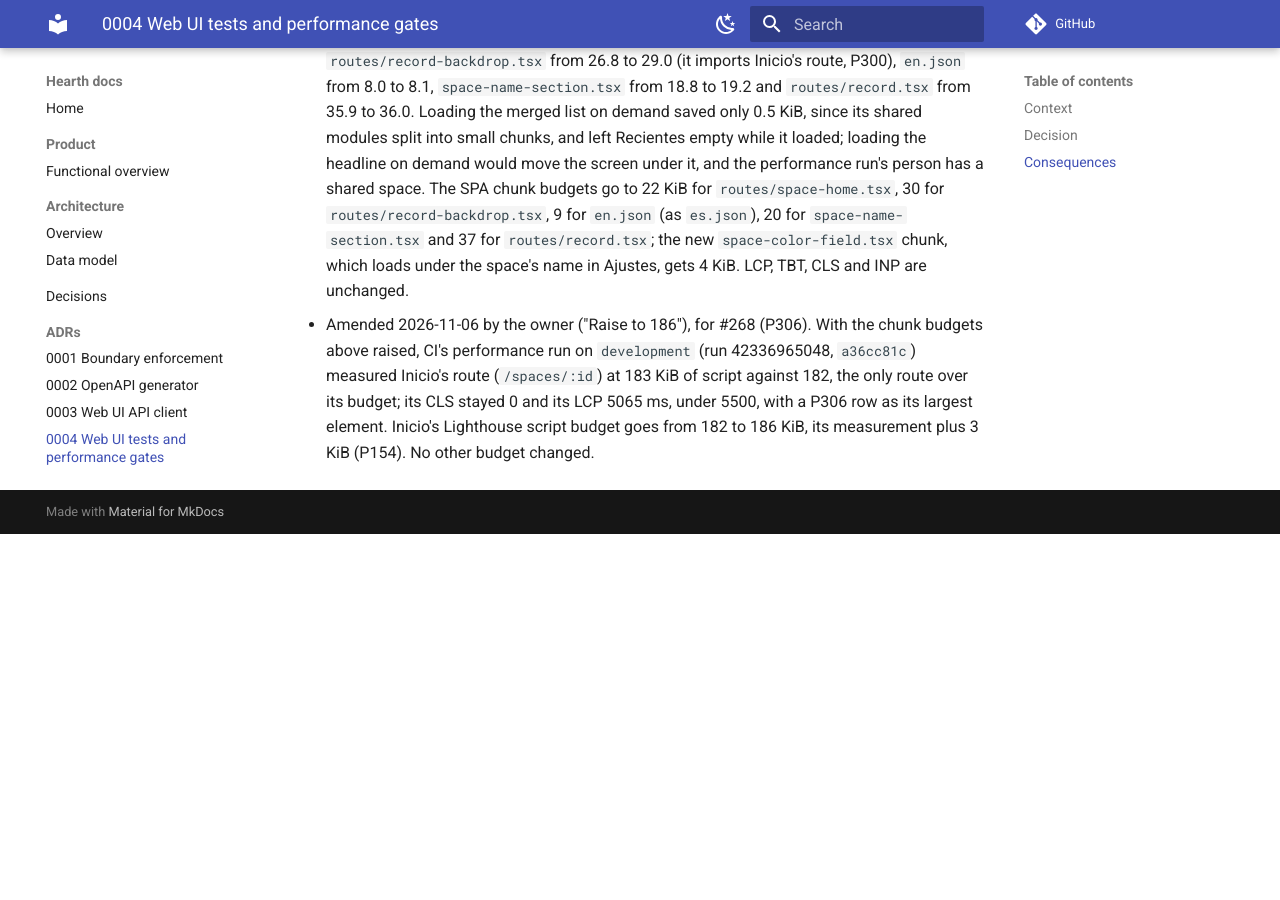
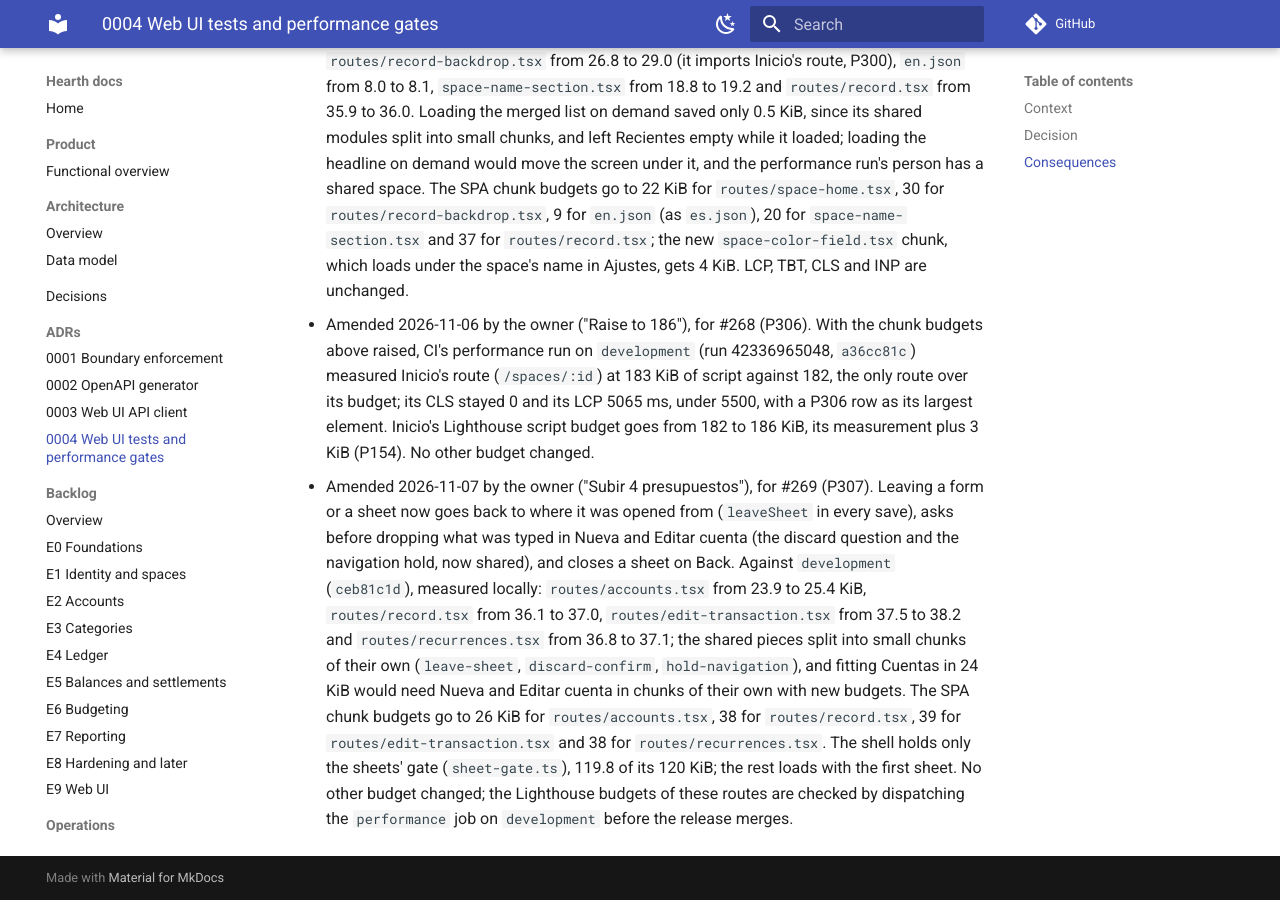
Before and after one commit to Facabore/Hearth, an MkDocs documentation site: the page built from docs/adr/0004-web-ui-testing-and-performance-gates.md, in a window 1280 px wide and 900 px high, scrolled down 5053 px. Built offline with MkDocs 1.6.1 and Material for MkDocs 9.7.7, drawn with Linux system fonts in a browser that asks for light colours; comment, search, counter and statistics services are not loaded; before the commit the page ends 5587 px from its top, so only the background shows below that.

Commit message:
test(perf): raise four SPA chunk budgets as the owner approved (Refs #269)
Cuentas 24 to 26 KiB, Registrar 37 to 38, Editar movimiento 38 to 39 and Recurrentes 37 to 38, for P307's shared discard question, navigation hold and leaveSheet. Recorded in ADR 0004.

```diff
--- a/docs/adr/0004-web-ui-testing-and-performance-gates.md
+++ b/docs/adr/0004-web-ui-testing-and-performance-gates.md
@@ -46,3 +46,4 @@ The owner kept React and Next.js on one condition: the UI must be fast, with Cor
 - Amended 2026-11-06 by the owner ("Sí, subilos"), for #264 (P304) and #266 (P305). Most routes sat 0 to 3 KiB under their CI script budgets, and two sat at them: Capacidades at 215 of 215 and Registrar at 199 of 199 (run of main `f84f69c1`). The planner's mark and "Gastos sin rubro" (P304) took Capacidades to 217 KiB on main (`a414a0d2`), which blocked that release; loading the assignment sheet on demand saved only 0.1 KiB. The record form's space sheet (P305) loads on demand, but the form still grows by about 0.25 KiB. Capacidades' script budget and its P221 cap go from 215 to 218 KiB, and Registrar's two routes (`/spaces/:id/new`, `/spaces/:shared/new`) from 199 to 201 KiB, under their P198 cap of 215. The SPA chunk budgets go from 36 to 37 KiB for `date-time-sheet.tsx`, whose closure includes the record form, and from 26 to 27 KiB for `routes/plan.tsx`, which measured 25.98 to 26.0 KiB as chunk hashes changed, with no change of its own. The new `space-sheet.tsx` chunk gets 36 KiB, which counts the form it opens from, as the date and time sheet's does. Local measurements read 10 to 14 KiB under CI on every route, so a release that touches a route's script is now checked with the `performance` job dispatched on `development` before it merges. LCP, TBT, CLS and INP are unchanged.
 - Amended 2026-11-06 by the owner ("Approve the raises"), for #268 (P306). The personal Inicio of someone with another space counts her month across all of them, with a switch and a breakdown per space, and merges her spaces' movements into Recientes. Against the last run of `development` (`07cb577f`): `routes/space-home.tsx` from 18.9 to 21.1 KiB, `routes/record-backdrop.tsx` from 26.8 to 29.0 (it imports Inicio's route, P300), `en.json` from 8.0 to 8.1, `space-name-section.tsx` from 18.8 to 19.2 and `routes/record.tsx` from 35.9 to 36.0. Loading the merged list on demand saved only 0.5 KiB, since its shared modules split into small chunks, and left Recientes empty while it loaded; loading the headline on demand would move the screen under it, and the performance run's person has a shared space. The SPA chunk budgets go to 22 KiB for `routes/space-home.tsx`, 30 for `routes/record-backdrop.tsx`, 9 for `en.json` (as `es.json`), 20 for `space-name-section.tsx` and 37 for `routes/record.tsx`; the new `space-color-field.tsx` chunk, which loads under the space's name in Ajustes, gets 4 KiB. LCP, TBT, CLS and INP are unchanged.
 - Amended 2026-11-06 by the owner ("Raise to 186"), for #268 (P306). With the chunk budgets above raised, CI's performance run on `development` (run 42336965048, `a36cc81c`) measured Inicio's route (`/spaces/:id`) at 183 KiB of script against 182, the only route over its budget; its CLS stayed 0 and its LCP 5065 ms, under 5500, with a P306 row as its largest element. Inicio's Lighthouse script budget goes from 182 to 186 KiB, its measurement plus 3 KiB (P154). No other budget changed.
+- Amended 2026-11-07 by the owner ("Subir 4 presupuestos"), for #269 (P307). Leaving a form or a sheet now goes back to where it was opened from (`leaveSheet` in every save), asks before dropping what was typed in Nueva and Editar cuenta (the discard question and the navigation hold, now shared), and closes a sheet on Back. Against `development` (`ceb81c1d`), measured locally: `routes/accounts.tsx` from 23.9 to 25.4 KiB, `routes/record.tsx` from 36.1 to 37.0, `routes/edit-transaction.tsx` from 37.5 to 38.2 and `routes/recurrences.tsx` from 36.8 to 37.1; the shared pieces split into small chunks of their own (`leave-sheet`, `discard-confirm`, `hold-navigation`), and fitting Cuentas in 24 KiB would need Nueva and Editar cuenta in chunks of their own with new budgets. The SPA chunk budgets go to 26 KiB for `routes/accounts.tsx`, 38 for `routes/record.tsx`, 39 for `routes/edit-transaction.tsx` and 38 for `routes/recurrences.tsx`. The shell holds only the sheets' gate (`sheet-gate.ts`), 119.8 of its 120 KiB; the rest loads with the first sheet. No other budget changed; the Lighthouse budgets of these routes are checked by dispatching the `performance` job on `development` before the release merges.
```
Also changed, not shown: 1 other file.
